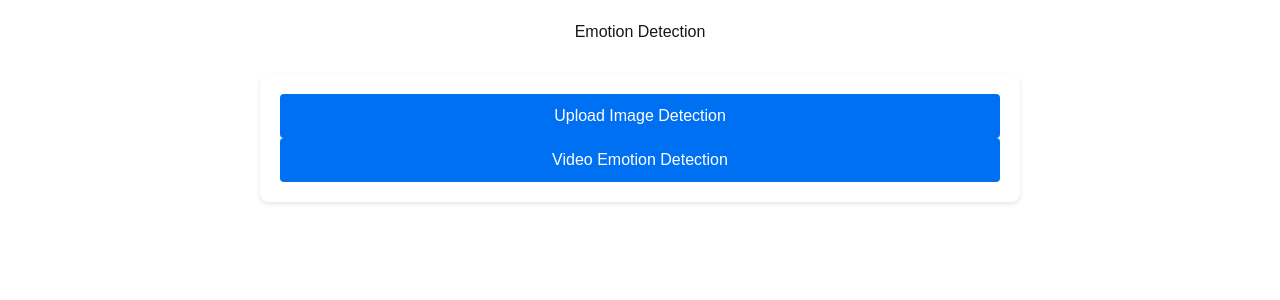
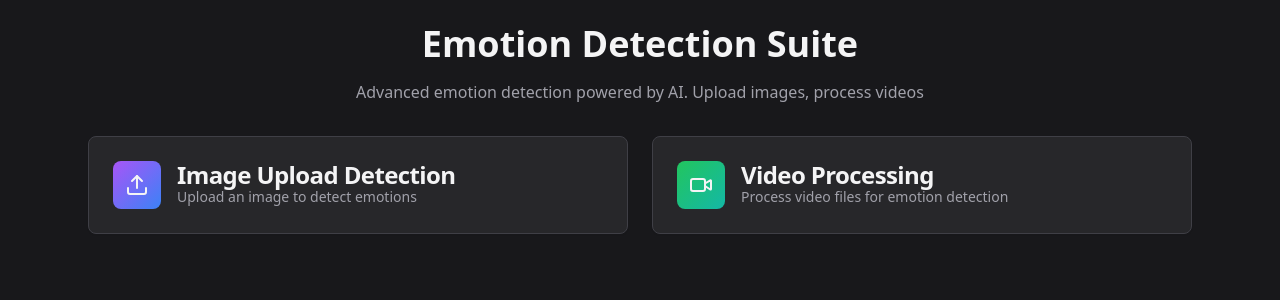
Before and after one commit to JustRascal00/recognition-ai, a Next.js app in the folder frontend/: page / in a window 1280 px wide. Shown: the top 300 px of the page. Built offline with nearby package versions, Linux system fonts and the light colour scheme.

Commit message:
update: updated and designed styles for home page

```diff
--- a/frontend/src/app/globals.css
+++ b/frontend/src/app/globals.css
@@ -2,26 +2,45 @@
 @tailwind components;
 @tailwind utilities;
 
-:root {
-  --background: #ffffff;
-  --foreground: #171717;
-}
+@layer base {
+  :root {
+    --background: 240 10% 3.9%;
+    --foreground: 0 0% 98%;
 
-@media (prefers-color-scheme: dark) {
-  :root {
-    --background: #0a0a0a;
-    --foreground: #ededed;
+    --card: 240 10% 3.9%;
+    --card-foreground: 0 0% 98%;
+
+    --popover: 240 10% 3.9%;
+    --popover-foreground: 0 0% 98%;
+
+    --primary: 0 0% 98%;
+    --primary-foreground: 240 5.9% 10%;
+
+    --secondary: 240 3.7% 15.9%;
+    --secondary-foreground: 0 0% 98%;
+
+    --muted: 240 3.7% 15.9%;
+    --muted-foreground: 240 5% 64.9%;
+
+    --accent: 240 3.7% 15.9%;
+    --accent-foreground: 0 0% 98%;
+
+    --destructive: 0 62.8% 30.6%;
+    --destructive-foreground: 0 0% 98%;
+
+    --border: 240 3.7% 15.9%;
+    --input: 240 3.7% 15.9%;
+    --ring: 240 4.9% 83.9%;
+
+    --radius: 0.5rem;
   }
 }
 
-body {
-  color: var(--foreground);
-  background: var(--background);
-  font-family: Arial, Helvetica, sans-serif;
-}
-
-@layer utilities {
-  .text-balance {
-    text-wrap: balance;
+@layer base {
+  * {
+    @apply border-border;
+  }
+  body {
+    @apply bg-background text-foreground;
   }
 }
--- a/frontend/src/app/page.tsx
+++ b/frontend/src/app/page.tsx
@@ -1,28 +1,79 @@
 'use client';
 
 import { useRouter } from 'next/navigation';
-import './Face/styles.css';
+import { Camera, Upload, Video, History } from 'lucide-react';
+import { Card, CardHeader, CardTitle, CardDescription, CardContent } from '@/components/ui/card';
 
-const Home = () => {
-    const router = useRouter();
+export default function Home() {
+  const router = useRouter();
 
-    return (
-        <div className="container">
-            <h1 className="title">Emotion Detection</h1>
+  const features = [
+    {
+      title: "Image Upload Detection",
+      description: "Upload an image to detect emotions",
+      icon: <Upload className="w-6 h-6" />,
+      path: "/Face/UploadDetection",
+      gradient: "from-purple-500 to-blue-500"
+    },
+    {
+      title: "Video Processing",
+      description: "Process video files for emotion detection",
+      icon: <Video className="w-6 h-6" />,
+      path: "/Face/VideoProcessing",
+      gradient: "from-green-500 to-teal-500"
+    },
 
-            <div className="card">
-                <button onClick={() => router.push('/Face/UploadDetection')} className="button">
-                    Upload Image Detection
-                </button>
-                {/* <button onClick={() => router.push('/Face/LiveStreamDetection')} className="button">
-                    Live Stream Detection
-                </button> */}
-                <button onClick={() => router.push('/Face/VideoProcessing')} className="button">
-                    Video Emotion Detection
-                </button>
-            </div>
+    // {
+    //   title: "Detection History",
+    //   description: "View your previous detection results",
+    //   icon: <History className="w-6 h-6" />,
+    //   path: "/Face/History",
+    //   gradient: "from-pink-500 to-rose-500"
+    // }
+  ];
+
+  return (
+    <div className="min-h-screen bg-zinc-900">
+      <div className="max-w-6xl mx-auto p-6">
+        <div className="space-y-8">
+          <div className="text-center space-y-4">
+            <h1 className="text-4xl font-bold text-zinc-100">
+              Emotion Detection Suite
+            </h1>
+            <p className="text-zinc-400 max-w-2xl mx-auto">
+              Advanced emotion detection powered by AI. Upload images, process videos
+            </p>
+          </div>
+
+          <div className="grid grid-cols-1 md:grid-cols-2 gap-6">
+            {features.map((feature, index) => (
+              <button
+                key={index}
+                onClick={() => router.push(feature.path)}
+                className="group text-left w-full"
+              >
+                <Card className="bg-zinc-800 border-zinc-700 hover:bg-zinc-750 transition-all duration-300">
+                  <CardHeader>
+                    <div className="flex items-center space-x-4">
+                      <div className={`p-3 rounded-lg bg-gradient-to-br ${feature.gradient} group-hover:scale-110 transition-transform duration-300`}>
+                        {feature.icon}
+                      </div>
+                      <div>
+                        <CardTitle className="text-zinc-100">{feature.title}</CardTitle>
+                        <CardDescription className="text-zinc-400">
+                          {feature.description}
+                        </CardDescription>
+                      </div>
+                    </div>
+                  </CardHeader>
+                </Card>
+              </button>
+            ))}
+          </div>
+
+
         </div>
-    );
-};
-
-export default Home;
+      </div>
+    </div>
+  );
+}
--- /dev/null
+++ b/frontend/src/components/ui/alert.tsx
@@ -0,0 +1,60 @@
+import * as React from "react"
+import { cva, type VariantProps } from "class-variance-authority"
+import { cn } from "@/lib/utils"
+
+const alertVariants = cva(
+  "relative w-full rounded-lg border p-4 [&>svg~*]:pl-7 [&>svg+div]:translate-y-[-3px] [&>svg]:absolute [&>svg]:left-4 [&>svg]:top-4 [&>svg]:text-zinc-100",
+  {
+    variants: {
+      variant: {
+        default: "bg-zinc-800 border-zinc-700 text-zinc-100",
+        destructive:
+          "border-red-500/50 text-red-400 dark:border-red-500 [&>svg]:text-red-400",
+      },
+    },
+    defaultVariants: {
+      variant: "default",
+    },
+  }
+)
+
+type AlertProps = React.HTMLAttributes<HTMLDivElement> &
+  VariantProps<typeof alertVariants>
+
+const Alert = React.forwardRef<HTMLDivElement, AlertProps>(
+  ({ className, variant, ...props }, ref) => (
+    <div
+      ref={ref}
+      role="alert"
+      className={cn(alertVariants({ variant }), className)}
+      {...props}
+    />
+  )
+)
+Alert.displayName = "Alert"
+
+const AlertTitle = React.forwardRef<
+  HTMLParagraphElement,
+  React.HTMLAttributes<HTMLHeadingElement>
+>(({ className, ...props }, ref) => (
+  <h5
+    ref={ref}
+    className={cn("mb-1 font-medium leading-none tracking-tight", className)}
+    {...props}
+  />
+))
+AlertTitle.displayName = "AlertTitle"
+
+const AlertDescription = React.forwardRef<
+  HTMLParagraphElement,
+  React.HTMLAttributes<HTMLParagraphElement>
+>(({ className, ...props }, ref) => (
+  <div
+    ref={ref}
+    className={cn("text-sm [&_p]:leading-relaxed", className)}
+    {...props}
+  />
+))
+AlertDescription.displayName = "AlertDescription"
+
+export { Alert, AlertTitle, AlertDescription }
--- /dev/null
+++ b/frontend/src/components/ui/card.tsx
@@ -0,0 +1,81 @@
+import * as React from "react"
+import { cn } from "@/lib/utils"
+
+interface CardProps extends React.HTMLAttributes<HTMLDivElement> {}
+
+const Card = React.forwardRef<HTMLDivElement, CardProps>(
+  ({ className, ...props }, ref) => (
+    <div
+      ref={ref}
+      className={cn(
+        "rounded-lg border border-zinc-700 bg-zinc-800 text-zinc-100 shadow-sm",
+        className
+      )}
+      {...props}
+    />
+  )
+)
+Card.displayName = "Card"
+
+interface CardHeaderProps extends React.HTMLAttributes<HTMLDivElement> {}
+
+const CardHeader = React.forwardRef<HTMLDivElement, CardHeaderProps>(
+  ({ className, ...props }, ref) => (
+    <div
+      ref={ref}
+      className={cn("flex flex-col space-y-1.5 p-6", className)}
+      {...props}
+    />
+  )
+)
+CardHeader.displayName = "CardHeader"
+
+interface CardTitleProps extends React.HTMLAttributes<HTMLHeadingElement> {}
+
+const CardTitle = React.forwardRef<HTMLParagraphElement, CardTitleProps>(
+  ({ className, ...props }, ref) => (
+    <h3
+      ref={ref}
+      className={cn("text-2xl font-semibold leading-none tracking-tight", className)}
+      {...props}
+    />
+  )
+)
+CardTitle.displayName = "CardTitle"
+
+interface CardDescriptionProps extends React.HTMLAttributes<HTMLParagraphElement> {}
+
+const CardDescription = React.forwardRef<HTMLParagraphElement, CardDescriptionProps>(
+  ({ className, ...props }, ref) => (
+    <p
+      ref={ref}
+      className={cn("text-sm text-zinc-400", className)}
+      {...props}
+    />
+  )
+)
+CardDescription.displayName = "CardDescription"
+
+interface CardContentProps extends React.HTMLAttributes<HTMLDivElement> {}
+
+const CardContent = React.forwardRef<HTMLDivElement, CardContentProps>(
+  ({ className, ...props }, ref) => (
+    <div ref={ref} className={cn("p-6 pt-0", className)} {...props} />
+  )
+)
+CardContent.displayName = "CardContent"
+
+interface CardFooterProps extends React.HTMLAttributes<HTMLDivElement> {}
+
+const CardFooter = React.forwardRef<HTMLDivElement, CardFooterProps>(
+  ({ className, ...props }, ref) => (
+    <div
+      ref={ref}
+      className={cn("flex items-center p-6 pt-0", className)}
+      {...props}
+    />
+  )
+)
+CardFooter.displayName = "CardFooter"
+
+export { Card, CardHeader, CardTitle, CardDescription, CardContent, CardFooter }
--- /dev/null
+++ b/frontend/src/lib/utils.ts
@@ -0,0 +1,6 @@
+import { type ClassValue, clsx } from "clsx";
+import { twMerge } from "tailwind-merge";
+
+export function cn(...inputs: ClassValue[]) {
+  return twMerge(clsx(inputs));
+}
--- a/frontend/tailwind.config.ts
+++ b/frontend/tailwind.config.ts
@@ -9,11 +9,48 @@ const config: Config = {
   theme: {
     extend: {
       colors: {
-        background: "var(--background)",
-        foreground: "var(--foreground)",
+        border: "rgb(var(--border) / <alpha-value>)",
+        input: "rgb(var(--input) / <alpha-value>)",
+        ring: "rgb(var(--ring) / <alpha-value>)",
+        background: "rgb(var(--background) / <alpha-value>)",
+        foreground: "rgb(var(--foreground) / <alpha-value>)",
+        primary: {
+          DEFAULT: "rgb(var(--primary) / <alpha-value>)",
+          foreground: "rgb(var(--primary-foreground) / <alpha-value>)",
+        },
+        secondary: {
+          DEFAULT: "rgb(var(--secondary) / <alpha-value>)",
+          foreground: "rgb(var(--secondary-foreground) / <alpha-value>)",
+        },
+        destructive: {
+          DEFAULT: "rgb(var(--destructive) / <alpha-value>)",
+          foreground: "rgb(var(--destructive-foreground) / <alpha-value>)",
+        },
+        muted: {
+          DEFAULT: "rgb(var(--muted) / <alpha-value>)",
+          foreground: "rgb(var(--muted-foreground) / <alpha-value>)",
+        },
+        accent: {
+          DEFAULT: "rgb(var(--accent) / <alpha-value>)",
+          foreground: "rgb(var(--accent-foreground) / <alpha-value>)",
+        },
+        popover: {
+          DEFAULT: "rgb(var(--popover) / <alpha-value>)",
+          foreground: "rgb(var(--popover-foreground) / <alpha-value>)",
+        },
+        card: {
+          DEFAULT: "rgb(var(--card) / <alpha-value>)",
+          foreground: "rgb(var(--card-foreground) / <alpha-value>)",
+        },
+      },
+      borderRadius: {
+        lg: "var(--radius)",
+        md: "calc(var(--radius) - 2px)",
+        sm: "calc(var(--radius) - 4px)",
       },
     },
   },
   plugins: [],
-};
+} satisfies Config;
+
 export default config;
```
Also changed, not shown: frontend/package.json (+6 -1 lines), 1 other file (tests, documents, lock files or other folders).
